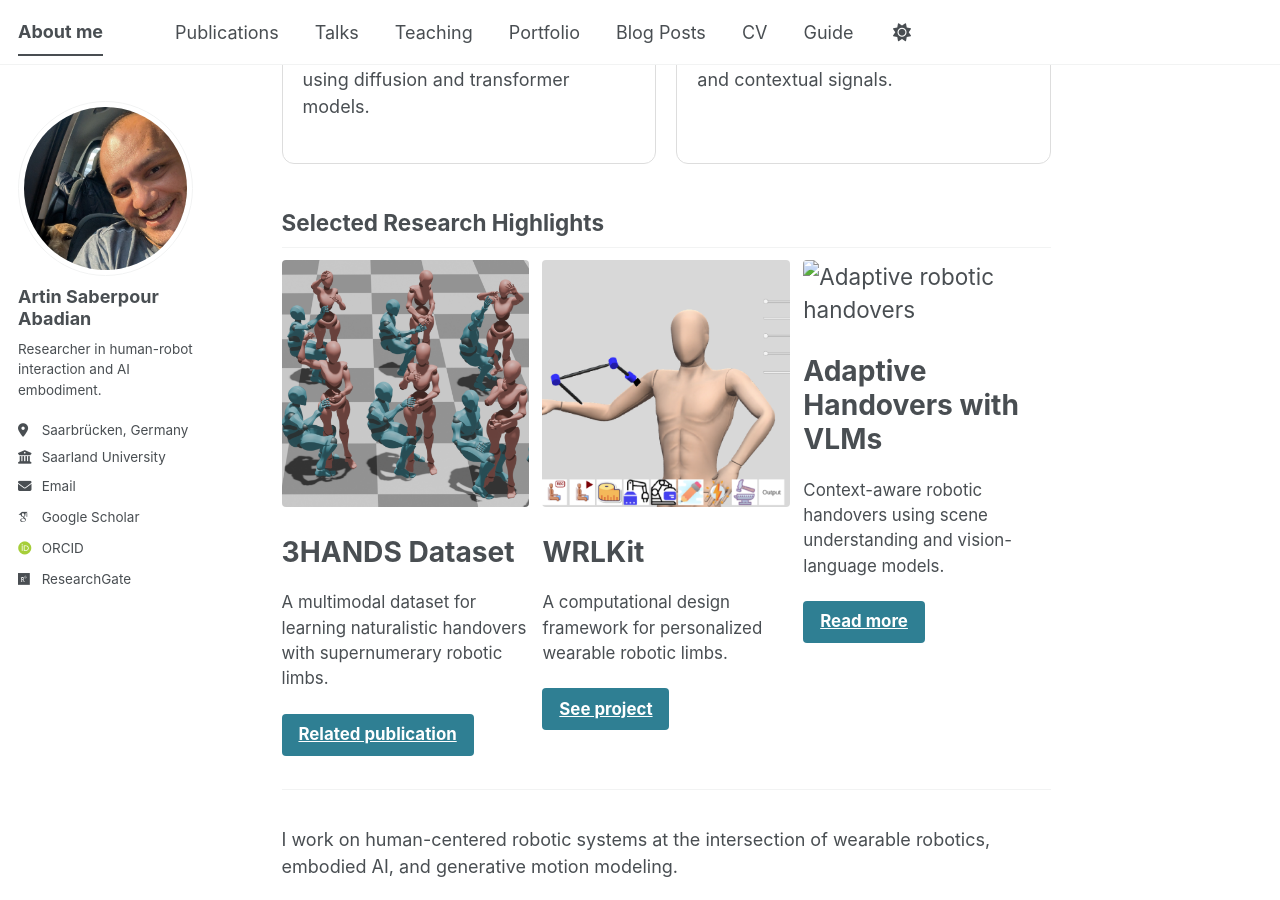
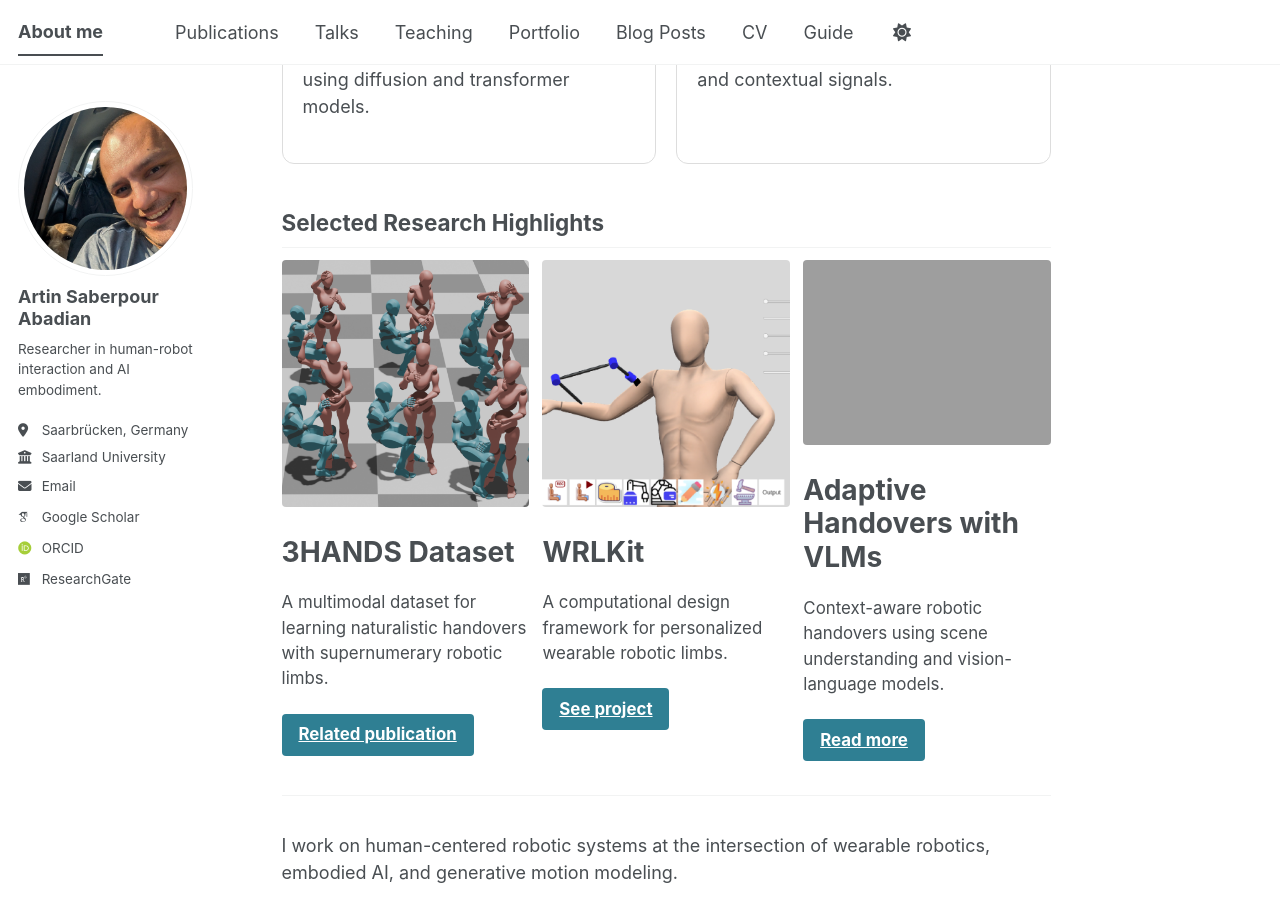
Before and after one commit to artin-saberpour/artin-saberpour.github.io, a Jekyll site: the page built from _pages/about.md, in a window 1280 px wide and 900 px high, scrolled down 1001 px. Built offline with Jekyll 4.4.1, drawn with Linux system fonts in a browser that asks for light colours; some web fonts are replaced; a script bundle is joined from its source files by our own code; library files that are not in the unit come from our copies.

Commit message:
Update about.md

```diff
--- a/_pages/about.md
+++ b/_pages/about.md
@@ -20,7 +20,7 @@ feature_row:
     btn_label: "See project"
     btn_class: "btn--primary"
 
-  - image_path: /images/wrlkit_thumbnail.png
+  - image_path: /vlm_thumbnail.png
     alt: "Adaptive robotic handovers"
     title: "Adaptive Handovers with VLMs"
     excerpt: "Context-aware robotic handovers using scene understanding and vision-language models."
```
